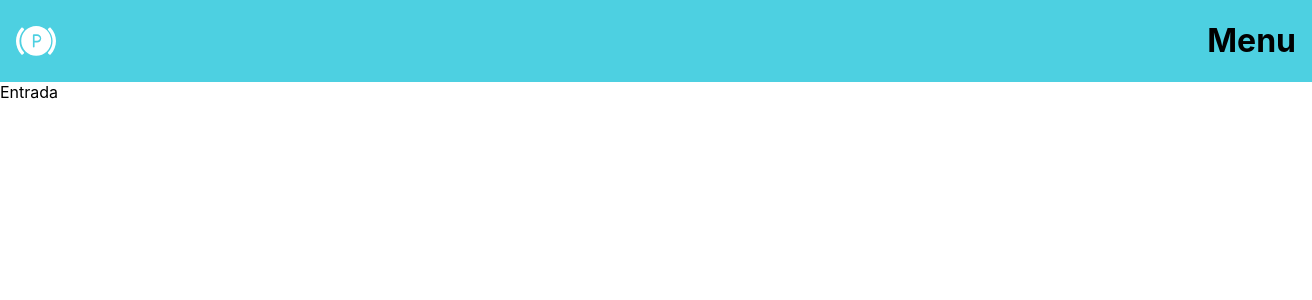
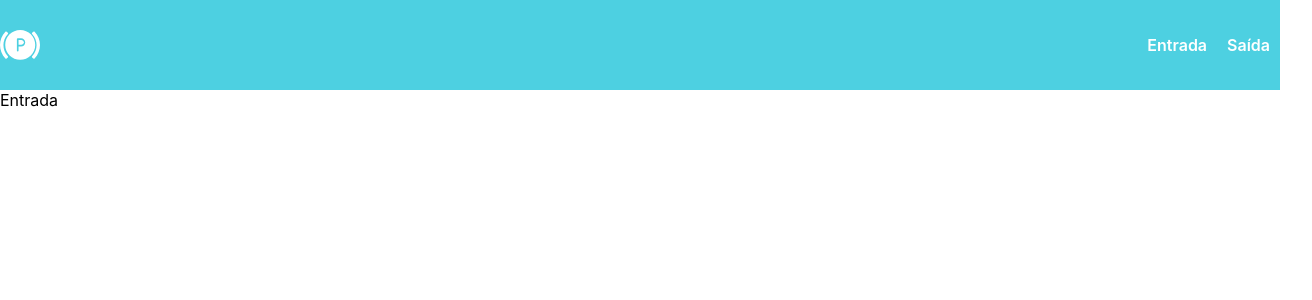
Before and after one commit to ericoBandeira/parking-challenge, a React (Create React App) app: page / in a window 1280 px wide. Shown: the top 300 px of the page, 1312 px wide, since content can reach past the window. Built offline with nearby package versions, Linux system fonts and the light colour scheme.

Commit message:
Adicionando Header

```diff
--- a/src/components/Header/Header.tsx
+++ b/src/components/Header/Header.tsx
@@ -1,13 +1,13 @@
-import React from "react";
+import * as Styles from "./styles";
 
 import { ReactComponent as Logo } from "../../assets/avatar_white.svg";
-import * as Styles from "./styles";
+import { MenuBurger } from "../MenuBurger/MenuBurger";
 
 export function Header() {
   return (
     <Styles.ContainerHeader>
       <Logo />
-      <h1>Menu</h1>
+      <MenuBurger />
     </Styles.ContainerHeader>
   );
 }
--- a/src/components/Header/styles.ts
+++ b/src/components/Header/styles.ts
@@ -6,6 +6,6 @@ export const ContainerHeader = styled.div`
   width: 100vw;
   background-color: ${colors.blue};
   justify-content: space-between;
-  padding: 0 1rem;
+  padding: 1rem 0rem;
   align-items: center;
 `;
--- /dev/null
+++ b/src/components/MenuBurger/MenuBurger.tsx
@@ -0,0 +1,18 @@
+import React, { useState } from "react";
+import { RightMenu } from "../RightMenu/RightMenu";
+import * as Styles from "./styles";
+
+export function MenuBurger() {
+  const [open, setOpen] = useState(false);
+
+  return (
+    <>
+      <Styles.StyledBurger open={open} onClick={() => setOpen(!open)}>
+        <div />
+        <div />
+        <div />
+      </Styles.StyledBurger>
+      <RightMenu open={open} />
+    </>
+  );
+}
--- /dev/null
+++ b/src/components/MenuBurger/styles.ts
@@ -0,0 +1,34 @@
+import styled from "styled-components";
+import { colors } from "../../styles/global";
+
+export const StyledBurger = styled.div<{ open: boolean }>`
+  width: 2rem;
+  height: 2rem;
+  right: 20px;
+  z-index: 20;
+  display: none;
+  margin: 0;
+  @media (max-width: 768px) {
+    display: flex;
+    justify-content: space-around;
+    flex-flow: column nowrap;
+  }
+  div {
+    width: 2rem;
+    height: 0.25rem;
+    background-color: ${colors.white};
+    border-radius: 10px;
+    transform-origin: 1px;
+    transition: all 0.3s linear;
+    &:nth-child(1) {
+      transform: ${({ open }) => (open ? "rotate(45deg)" : "rotate(0)")};
+    }
+    &:nth-child(2) {
+      transform: ${({ open }) => (open ? "translateX(100%)" : "translateX(0)")};
+      opacity: ${({ open }) => (open ? 0 : 1)};
+    }
+    &:nth-child(3) {
+      transform: ${({ open }) => (open ? "rotate(-45deg)" : "rotate(0)")};
+    }
+  }
+`;
--- /dev/null
+++ b/src/components/RightMenu/RightMenu.tsx
@@ -0,0 +1,14 @@
+import * as Styles from "./styles";
+
+interface Menu {
+  open: boolean;
+}
+
+export function RightMenu({ open }: Menu) {
+  return (
+    <Styles.Menu open={open}>
+      <li>Entrada</li>
+      <li>Saída</li>
+    </Styles.Menu>
+  );
+}
--- /dev/null
+++ b/src/components/RightMenu/styles.ts
@@ -0,0 +1,36 @@
+import styled from "styled-components";
+import { colors, fonts } from "../../styles/global";
+
+export const Menu = styled.ul<{ open: boolean }>`
+  list-style: none;
+  display: flex;
+  flex-flow: row nowrap;
+  margin: 0;
+  li {
+    padding: 18px 10px;
+    font-style: normal;
+    font-weight: 600;
+    font-size: ${fonts.sizeMd};
+    line-height: 22px;
+    color: #ffffff;
+  }
+  @media (max-width: 768px) {
+    flex-flow: column nowrap;
+    background-color: ${colors.blue};
+    position: fixed;
+    transform: ${({ open }) => (open ? "translateX(0)" : "translateX(100%)")};
+    top: 0;
+    right: 0;
+    height: 100vh;
+    width: 100%;
+    padding-top: 2rem;
+    transition: transform 0.3s ease-in-out;
+    li {
+      font-style: normal;
+      font-weight: 600;
+      font-size: ${fonts.sizeMd};
+      line-height: 22px;
+      color: #ffffff;
+    }
+  }
+`;
```
